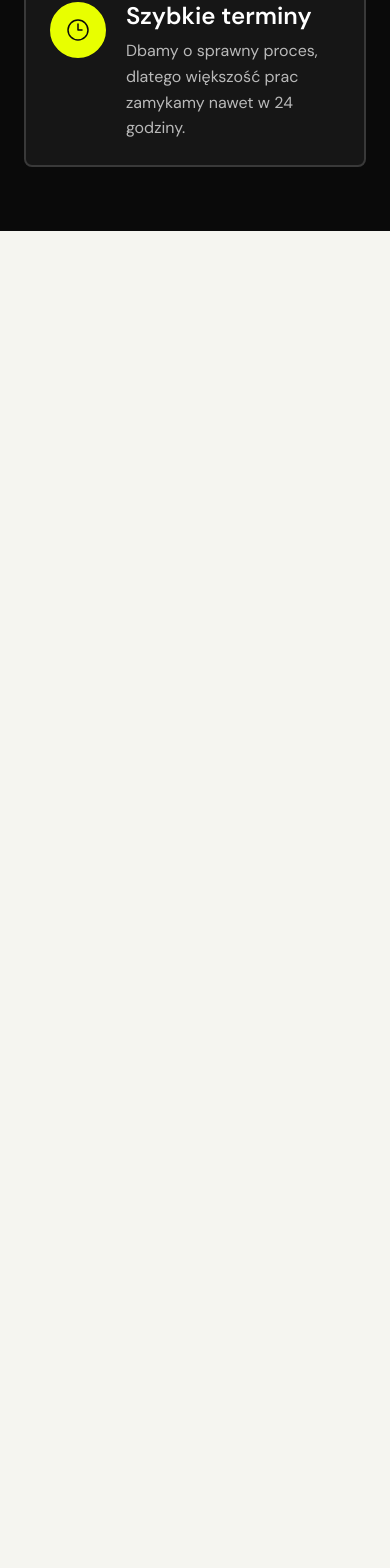
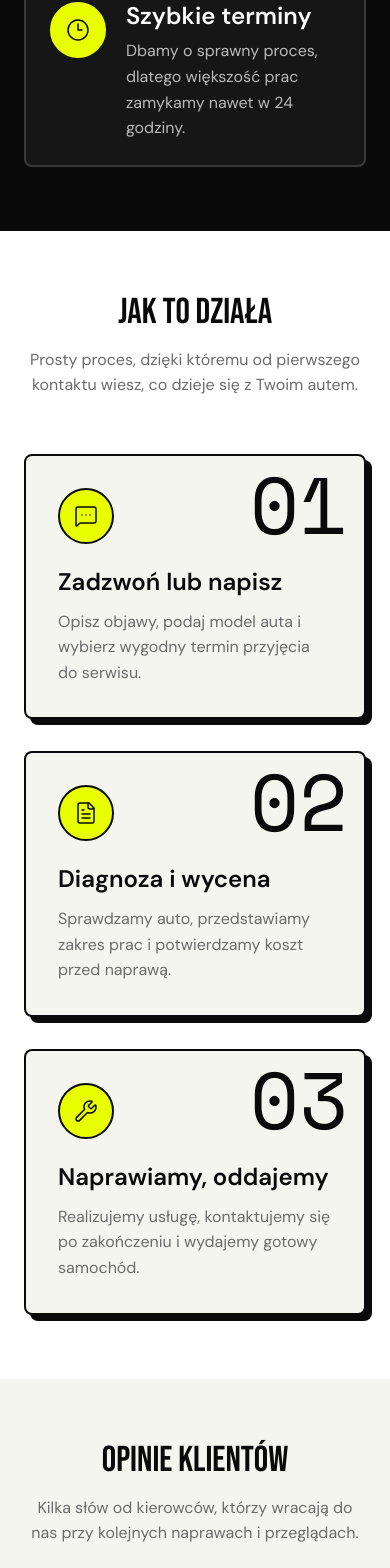
Before and after one commit to adminfavmotors/serwis_01, a Next.js app: page / in a window 390 px wide. Shown: the part 5003-6571 px from the top of the page. Before the commit the page ends 5234 px from the top, so only its background shows below. Built offline with nearby package versions, Linux system fonts and the light colour scheme.

Commit message:
feat: HowItWorks + Testimonials sections

```diff
--- a/app/page.tsx
+++ b/app/page.tsx
@@ -1,6 +1,8 @@
 import { Hero } from "@/components/sections/Hero";
+import { HowItWorks } from "@/components/sections/HowItWorks";
 import { Navbar } from "@/components/sections/Navbar";
 import { Services } from "@/components/sections/Services";
+import { Testimonials } from "@/components/sections/Testimonials";
 import { WhyUs } from "@/components/sections/WhyUs";
 
 export default function Home() {
@@ -11,6 +13,8 @@ export default function Home() {
         <Hero />
         <Services />
         <WhyUs />
+        <HowItWorks />
+        <Testimonials />
       </main>
     </>
   );
--- /dev/null
+++ b/components/sections/HowItWorks.tsx
@@ -0,0 +1,78 @@
+import { FileText, MessageSquareMore, Wrench } from "lucide-react";
+
+import { SectionTitle } from "@/components/ui/SectionTitle";
+
+const steps = [
+  {
+    icon: MessageSquareMore,
+    number: "01",
+    title: "Zadzwoń lub napisz",
+    description:
+      "Opisz objawy, podaj model auta i wybierz wygodny termin przyjęcia do serwisu.",
+  },
+  {
+    icon: FileText,
+    number: "02",
+    title: "Diagnoza i wycena",
+    description:
+      "Sprawdzamy auto, przedstawiamy zakres prac i potwierdzamy koszt przed naprawą.",
+  },
+  {
+    icon: Wrench,
+    number: "03",
+    title: "Naprawiamy, oddajemy",
+    description:
+      "Realizujemy usługę, kontaktujemy się po zakończeniu i wydajemy gotowy samochód.",
+  },
+];
+
+export function HowItWorks() {
+  return (
+    <section className="section-shell bg-surface">
+      <div className="container">
+        <div className="space-y-14">
+          <SectionTitle
+            title="JAK TO DZIAŁA"
+            subtitle="Prosty proces, dzięki któremu od pierwszego kontaktu wiesz, co dzieje się z Twoim autem."
+            align="center"
+          />
+
+          <div className="relative">
+            <div className="absolute left-[26px] top-10 hidden h-[calc(100%-80px)] border-l-2 border-dashed border-dark/30 md:hidden" />
+            <div className="absolute left-[16.5%] top-[52px] hidden w-[67%] border-t-2 border-dashed border-dark/30 lg:block" />
+
+            <div className="grid gap-8 lg:grid-cols-3">
+              {steps.map((step) => {
+                const Icon = step.icon;
+
+                return (
+                  <article
+                    key={step.number}
+                    className="relative overflow-hidden rounded-[8px] border-2 border-dark bg-bg p-8 shadow-card"
+                  >
+                    <p className="absolute right-4 top-2 font-mono text-[80px] leading-none text-accent/30">
+                      {step.number}
+                    </p>
+                    <div className="relative z-10 space-y-6">
+                      <div className="flex h-14 w-14 items-center justify-center rounded-full border-2 border-dark bg-accent text-dark">
+                        <Icon size={24} strokeWidth={1.5} />
+                      </div>
+                      <div className="space-y-3">
+                        <h3 className="text-h3 font-semibold text-dark">
+                          {step.title}
+                        </h3>
+                        <p className="max-w-[320px] text-body text-muted">
+                          {step.description}
+                        </p>
+                      </div>
+                    </div>
+                  </article>
+                );
+              })}
+            </div>
+          </div>
+        </div>
+      </div>
+    </section>
+  );
+}
--- /dev/null
+++ b/components/sections/Testimonials.tsx
@@ -0,0 +1,77 @@
+import { Star } from "lucide-react";
+
+import { Card } from "@/components/ui/Card";
+import { SectionTitle } from "@/components/ui/SectionTitle";
+
+const testimonials = [
+  {
+    quote:
+      "Wszystko jasno wyjaśnione, termin dotrzymany i auto odebrane jeszcze tego samego dnia. Wrócę bez wahania.",
+    author: "Marek K.",
+    car: "VW Golf VII",
+  },
+  {
+    quote:
+      "Bardzo sprawna diagnostyka i uczciwa wycena. Czuć, że zespół naprawdę zna się na swojej pracy.",
+    author: "Anna W.",
+    car: "Toyota Corolla",
+  },
+  {
+    quote:
+      "Wreszcie warsztat, który nie mówi zagadkami. Dostałem konkrety, zdjęcia i sensowny kosztorys.",
+    author: "Piotr S.",
+    car: "BMW E46",
+  },
+  {
+    quote:
+      "Świetny kontakt, szybka wymiana opon i dodatkowo sprawdzenie kilku rzeczy, o które nawet nie prosiłam.",
+    author: "Karolina M.",
+    car: "Ford Focus",
+  },
+];
+
+export function Testimonials() {
+  return (
+    <section id="opinie" className="section-shell bg-bg">
+      <div className="container">
+        <div className="space-y-12">
+          <SectionTitle
+            title="OPINIE KLIENTÓW"
+            subtitle="Kilka słów od kierowców, którzy wracają do nas przy kolejnych naprawach i przeglądach."
+            align="center"
+          />
+
+          <div className="grid gap-6 lg:grid-cols-2">
+            {testimonials.map((item) => (
+              <Card key={item.author} className="bg-surface">
+                <div className="space-y-6">
+                  <div className="flex gap-1 text-accent">
+                    {Array.from({ length: 5 }).map((_, index) => (
+                      <Star
+                        key={`${item.author}-${index}`}
+                        size={24}
+                        strokeWidth={1.5}
+                        fill="currentColor"
+                      />
+                    ))}
+                  </div>
+
+                  <p className="text-lg italic leading-[1.7] text-dark">
+                    "{item.quote}"
+                  </p>
+
+                  <div className="space-y-1">
+                    <p className="text-base font-bold text-dark">{item.author}</p>
+                    <p className="font-mono text-sm uppercase tracking-[0.08em] text-muted">
+                      {item.car}
+                    </p>
+                  </div>
+                </div>
+              </Card>
+            ))}
+          </div>
+        </div>
+      </div>
+    </section>
+  );
+}
```
